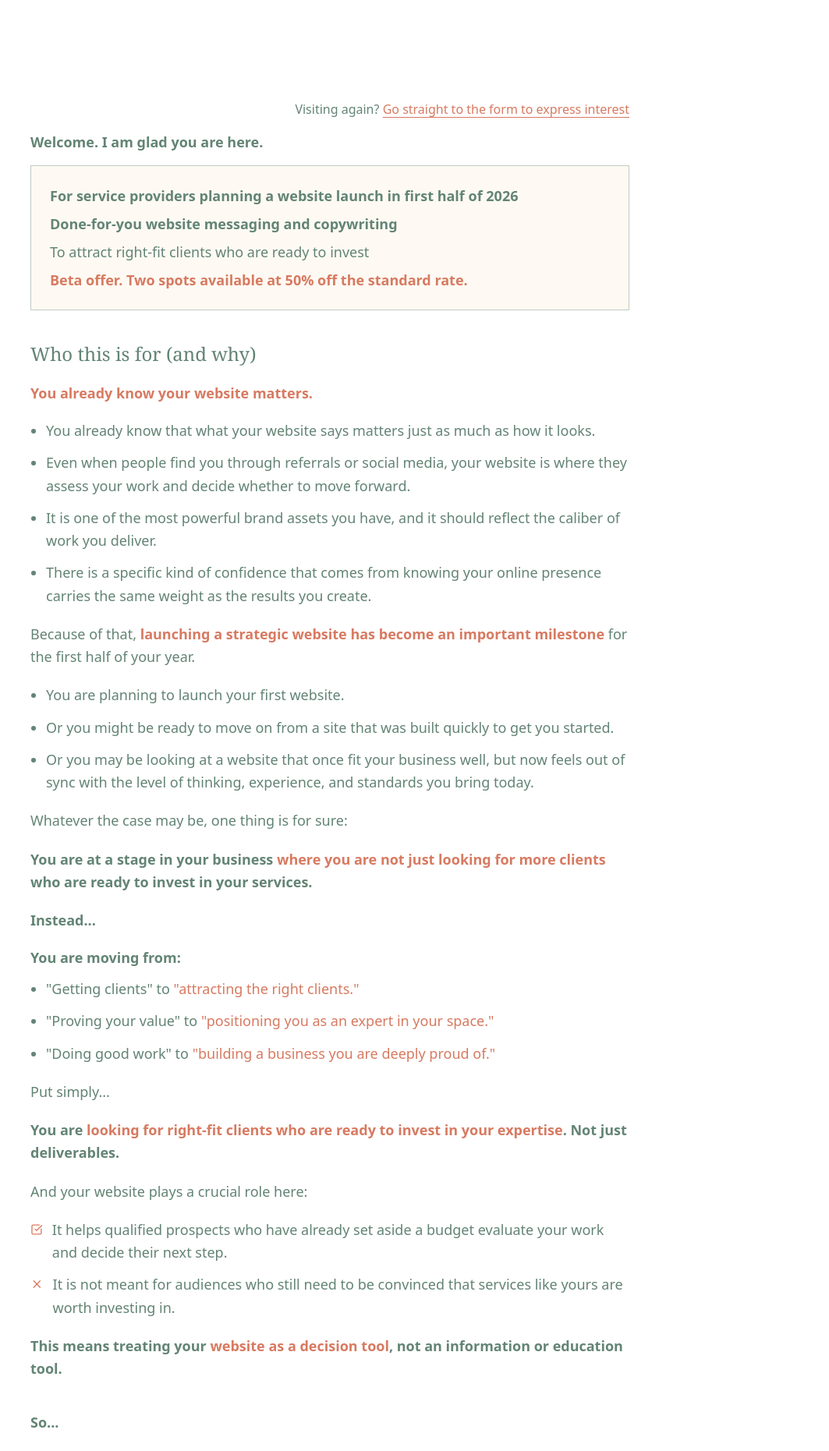
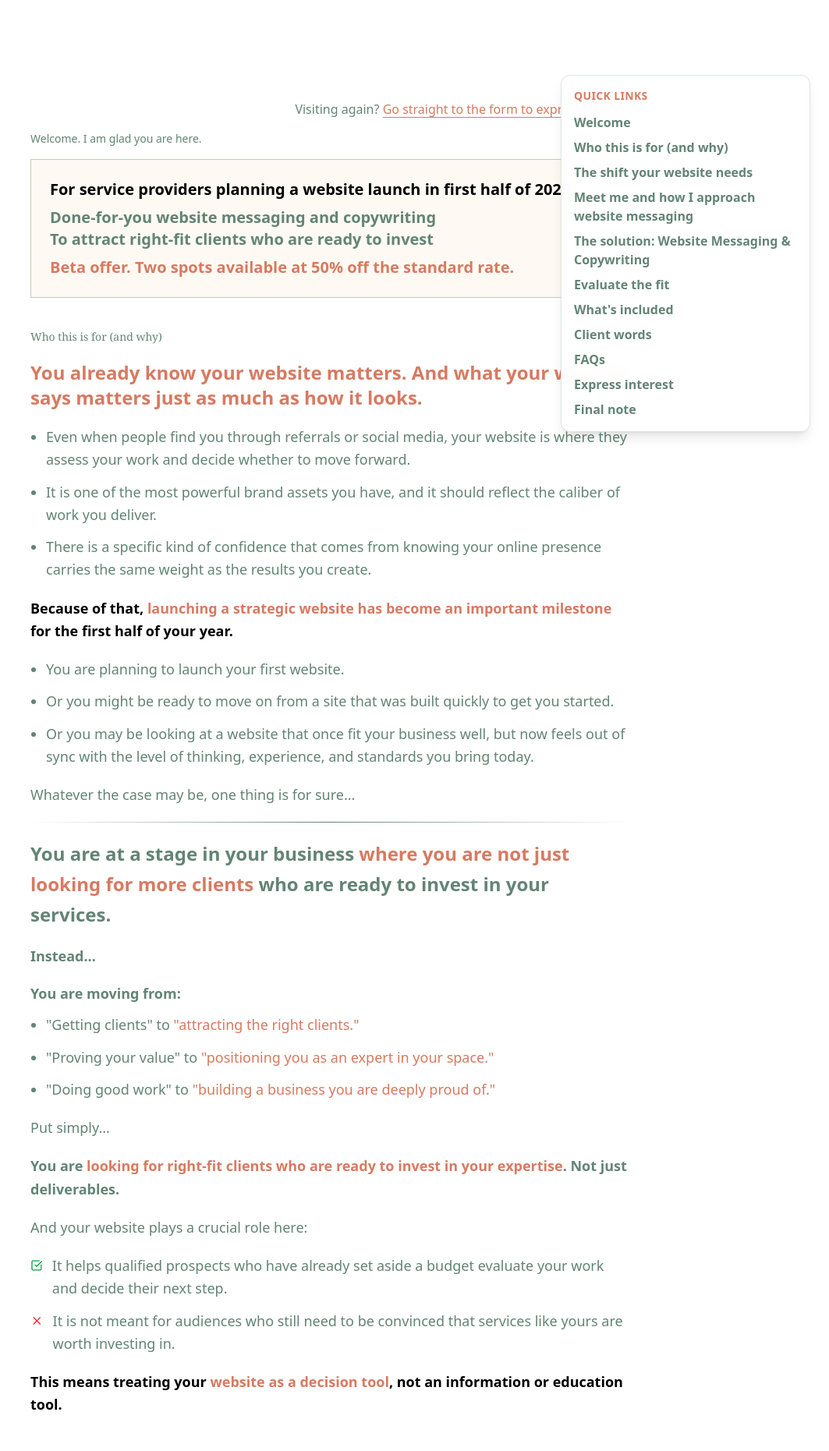
Before and after one commit to amitrverma/ruchika-website, a Next.js app: page /beta in a window 1280 px wide. Shown: the top 1861 px of the page at 78% size, without its empty margins (217-1280 px from the left). Built offline with nearby package versions, Linux system fonts and the light colour scheme.

Commit message:
enhncemnts based on the google doc and additon of portfolio link

```diff
--- a/src/app/beta/page.tsx
+++ b/src/app/beta/page.tsx
@@ -8,12 +8,14 @@ import FAQ from "../components/beta/FAQ";
 import FinalCTA from "../components/beta/FinalCTA";
 import BetaInterestForm from "../components/beta/BetaInterestForm";
 import FinalNote from "../components/beta/FinalNote";
+import TableOfContents from "../components/beta/TableOfContents";
 export default function BetaLandingPage() {
   const Divider = () => (
     <div className="w-full h-px bg-gradient-to-r from-transparent via-brandDark to-transparent" />
   );
   return (
     <main className="flex flex-col">
+      <TableOfContents />
       <BetaIntroSection />
       <Divider />
       <MeetPartner />
--- a/src/app/components/Navbar.tsx
+++ b/src/app/components/Navbar.tsx
@@ -11,6 +11,11 @@ const navLinks = [
   { href: "/about", label: "About" },
   { href: "/services", label: "Services" },
   { href: "/contact", label: "Contact" },
+  {
+    href: "https://ruchikacopysolutions.my.canva.site/portfolio-ruchika-copy-solutions",
+    label: "Portfolio",
+    external: true,
+  },
 ];
 
 export default function Navbar() {
@@ -44,7 +49,7 @@ export default function Navbar() {
                 Two spots - 50% off standard rate
               </span>
             </div>
-            <Link href="/beta" className="btn w-full md:w-auto">
+            <Link href="/beta" className="btn w-full md:w-auto" target="_blank" rel="noreferrer">
               SEE DETAILS
             </Link>
           </div>
@@ -69,6 +74,8 @@ export default function Navbar() {
             <Link
               key={link.href}
               href={link.href}
+              target={link.external ? "_blank" : undefined}
+              rel={link.external ? "noreferrer" : undefined}
               className="relative pb-1 after:content-[''] after:absolute after:left-0 after:bottom-0 after:h-[2px] after:w-0 after:bg-brandSecondary after:transition-all after:duration-300 hover:after:w-full hover:text-brandSecondary"
             >
               {link.label}
@@ -96,6 +103,8 @@ export default function Navbar() {
           <Link
             key={link.href}
             href={link.href}
+            target={link.external ? "_blank" : undefined}
+            rel={link.external ? "noreferrer" : undefined}
             className="block px-6 py-4 text-brandDark font-medium hover:bg-brandSecondary/10 hover:text-brandDark transition-colors"
             onClick={() => setOpen(false)}
           >
--- a/src/app/components/beta/BetaIntroSection.tsx
+++ b/src/app/components/beta/BetaIntroSection.tsx
@@ -23,39 +23,34 @@ export default function BetaIntroSection() {
               </button>
             </p>
 
-            <p className="text-base md:text-lg font-semibold">
+            <p id="welcome" className="text-xs md:text-sm">
               Welcome. I am glad you are here.
             </p>
 
-            <div className="border border-brandDark/40 bg-brandPrimary/60 p-6 space-y-2">
-              <p className="text-base md:text-lg font-semibold">
+            <div className="border  border-brandDark/40 bg-brandPrimary/60 p-6 space-y-2">
+              <p className="text-lg md:text-xl font-semibold text-black">
                 For service providers planning a website launch in first half of 2026
               </p>
-              <p className="text-base md:text-lg font-semibold text-brandDark">
-                Done-for-you website messaging and copywriting
-              </p>
-              <p className="text-base md:text-lg text-brandDark">
+              <p className="text-lg md:text-xl font-semibold text-brandDark">
+                Done-for-you website messaging and copywriting <br/>
                 To attract right-fit clients who are ready to invest
               </p>
-              <p className="text-base md:text-lg font-semibold text-brandSecondary">
+              <p className="text-lg md:text-xl font-semibold text-brandSecondary">
                 Beta offer. Two spots available at 50% off the standard rate.
               </p>
             </div>
           </div>
 
           <div className="space-y-5">
-            <h2 className="text-xl md:text-2xl font-serif text-brandDark">
+            <h2 id="who-this-is-for" className="text-xs md:text-sm font-serif text-brandDark">
               Who this is for (and why)
             </h2>
 
-            <p className="text-base md:text-lg font-semibold text-brandSecondary">
-              You already know your website matters.
+            <p className="text-xl md:text-2xl font-semibold text-brandSecondary">
+              You already know your website matters. And what your website says matters just as much as how it looks.
             </p>
 
             <ul className="list-disc pl-5 space-y-3 text-base md:text-lg leading-relaxed">
-              <li>
-                You already know that what your website says matters just as much as how it looks.
-              </li>
               <li>
                 Even when people find you through referrals or social media, your website is where
                 they assess your work and decide whether to move forward.
@@ -70,7 +65,7 @@ export default function BetaIntroSection() {
               </li>
             </ul>
 
-            <p className="text-base md:text-lg leading-relaxed">
+            <p className="text-base md:text-lg leading-relaxed text-black font-semibold">
               Because of that,{" "}
               <span className="text-brandSecondary font-semibold">
                 launching a strategic website has become an important milestone
@@ -88,10 +83,12 @@ export default function BetaIntroSection() {
             </ul>
 
             <p className="text-base md:text-lg leading-relaxed">
-              Whatever the case may be, one thing is for sure:
+              Whatever the case may be, one thing is for sure...
             </p>
 
-            <p className="text-base md:text-lg leading-relaxed font-semibold">
+            <div className="w-full h-px bg-gradient-to-r from-transparent via-brandDark to-transparent" />
+
+            <p id="shift-needs" className="text-xl md:text-2xl leading-relaxed font-semibold">
               You are at a stage in your business{" "}
               <span className="text-brandSecondary">
                 where you are not just looking for more clients
@@ -141,14 +138,14 @@ export default function BetaIntroSection() {
 
             <div className="space-y-3 text-base md:text-lg leading-relaxed">
               <div className="flex items-start gap-3">
-                <CheckSquare className="mt-1 h-5 w-5 text-brandSecondary" />
+                <CheckSquare className="mt-1 h-5 w-5 text-green-600" />
                 <p>
                   It helps qualified prospects who have already set aside a budget evaluate your work
                   and decide their next step.
                 </p>
               </div>
               <div className="flex items-start gap-3">
-                <X className="mt-1 h-5 w-5 text-brandSecondary" />
+                <X className="mt-1 h-5 w-5 text-red-500" />
                 <p>
                   It is not meant for audiences who still need to be convinced that services like
                   yours are worth investing in.
@@ -156,7 +153,7 @@ export default function BetaIntroSection() {
               </div>
             </div>
 
-            <p className="text-base md:text-lg leading-relaxed font-semibold">
+            <p className="text-base md:text-lg leading-relaxed font-semibold text-black">
               This means treating your{" "}
               <span className="text-brandSecondary">website as a decision tool</span>, not an
               information or education tool.
@@ -214,7 +211,7 @@ export default function BetaIntroSection() {
             </div>
 
             <p className="text-base md:text-lg leading-relaxed">
-              As a result, you begin receiving inquiries from right-fit clients who are ready to
+              As a result, <span className="font-semibold text-black">you begin receiving inquiries from right-fit clients</span> who are ready to
               invest in your experience and expertise.
             </p>
 
@@ -227,11 +224,11 @@ export default function BetaIntroSection() {
               <div className="space-y-3 text-base md:text-lg leading-relaxed">
                 <div className="flex items-start gap-3">
                   <CheckSquare className="mt-1 h-5 w-5 text-brandSecondary" />
-                  <p>To position themselves as the obvious choice in their space.</p>
+                  <p>To position themselves as the <span className="text-black font-semibold">obvious choice </span>in their space.</p>
                 </div>
                 <div className="flex items-start gap-3">
                   <CheckSquare className="mt-1 h-5 w-5 text-brandSecondary" />
-                  <p>To attract right-fit clients who are ready to invest.</p>
+                  <p>To attract <span className="text-black font-semibold">right-fit clients</span> who are ready to invest.</p>
                 </div>
               </div>
             </div>
--- a/src/app/components/beta/FinalCTA.tsx
+++ b/src/app/components/beta/FinalCTA.tsx
@@ -13,7 +13,7 @@ export default function FinalCTA() {
             If this resonates with where your business is:
           </p>
 
-          <p className="text-base md:text-lg leading-relaxed">
+          <p className="text-xl md:text-2xl leading-relaxed font-semibold">
             You are invited to join as a beta client for website messaging and
             copywriting.
           </p>
@@ -25,7 +25,7 @@ export default function FinalCTA() {
           <button
             type="button"
             onClick={openModal}
-            className="inline-flex items-center justify-center gap-2 px-7 py-3 font-semibold tracking-wide rounded-full text-white bg-brandSecondary hover:bg-brandDark shadow-md hover:shadow-lg transition-all duration-200 focus-visible:outline focus-visible:outline-2 focus-visible:outline-offset-2 focus-visible:outline-brandSecondary cursor-pointer"
+            className="inline-flex items-center justify-center gap-2 px-7 py-3 font-semibold tracking-wide rounded-full text-white bg-brandSecondary hover:bg-brandDark shadow-md hover:shadow-lg transition-all duration-200 focus-visible:outline focus-visible:outline-offset-2 focus-visible:outline-brandSecondary cursor-pointer"
           >
             CLICK HERE TO EXPRESS INTEREST IN THE BETA SPOT
           </button>
--- a/src/app/components/beta/FinalNote.tsx
+++ b/src/app/components/beta/FinalNote.tsx
@@ -6,8 +6,8 @@ export default function FinalNote() {
       <div className="container py-14 md:py-20 text-brandDark">
         <div className="max-w-3xl mx-auto space-y-6">
           <div className="flex items-center gap-2">
-            <Heart className="h-5 w-5 text-brandSecondary" />
-            <h2 className="text-2xl md:text-3xl font-serif">A final note</h2>
+            <Heart className="h-5 w-5 text-brandDark" />
+            <h2 className="text-2xl md:text-3xl font-serif text-brandSecondary">A final note</h2>
           </div>
 
           <p className="text-base md:text-lg leading-relaxed">
--- a/src/app/components/beta/OfferingIntro.tsx
+++ b/src/app/components/beta/OfferingIntro.tsx
@@ -15,7 +15,7 @@ export default function OfferingIntro() {
               className="h-auto w-auto"
               priority
             />
-            <p className="text-base md:text-lg font-semibold text-brandSecondary">
+            <p className="text-xl md:text-2xl font-semibold text-brandSecondary">
               Ruchika Copy Solutions: Website Messaging and Copywriting for Service Providers
             </p>
           </div>
--- /dev/null
+++ b/src/app/components/beta/TableOfContents.tsx
@@ -0,0 +1,61 @@
+"use client";
+
+import { useState } from "react";
+
+const tocItems = [
+  { label: "Welcome", href: "#welcome" },
+  { label: "Who this is for (and why)", href: "#who-this-is-for" },
+  { label: "The shift your website needs", href: "#shift-needs" },
+  {
+    label: "Meet me and how I approach website messaging",
+    href: "#meet-your-strategic-partner",
+  },
+  { label: "The solution: Website Messaging & Copywriting", href: "#introducing" },
+  { label: "Evaluate the fit", href: "#evaluate-fit" },
+  { label: "What's included", href: "#whats-included" },
+  { label: "Client words", href: "#testimonials" },
+  { label: "FAQs", href: "#faqs" },
+  { label: "Express interest", href: "#final-cta" },
+  { label: "Final note", href: "#final-note" },
+];
+
+export default function TableOfContents() {
+  const [open, setOpen] = useState(false);
+
+  return (
+    <aside className="fixed bottom-4 left-4 right-4 z-40 rounded-xl border border-brandDark/20 bg-white/95 p-4 text-brandDark shadow-lg backdrop-blur md:bottom-auto md:left-auto md:right-6 md:top-24 md:w-80">
+      <div className="flex items-center justify-between md:block">
+        <div className="text-sm font-semibold uppercase tracking-wide text-brandSecondary">
+          Quick Links
+        </div>
+        <button
+          type="button"
+          className="text-sm font-semibold text-brandSecondary md:hidden"
+          onClick={() => setOpen((prev) => !prev)}
+          aria-expanded={open}
+          aria-controls="beta-toc-list"
+        >
+          {open ? "Hide" : "Show"}
+        </button>
+      </div>
+      <ul
+        id="beta-toc-list"
+        className={`mt-3 space-y-2 text-sm md:text-base md:max-h-[55vh] md:overflow-y-auto ${
+          open ? "block max-h-[55vh] overflow-y-auto" : "hidden"
+        } md:block`}
+      >
+        {tocItems.map((item) => (
+          <li key={item.label}>
+            <a
+              href={item.href}
+              className="font-semibold text-brandDark hover:text-brandSecondary"
+              onClick={() => setOpen(false)}
+            >
+              {item.label}
+            </a>
+          </li>
+        ))}
+      </ul>
+    </aside>
+  );
+}
--- a/src/app/components/beta/Testimonials.tsx
+++ b/src/app/components/beta/Testimonials.tsx
@@ -5,7 +5,7 @@ export default function Testimonials() {
     <section id="testimonials" className="bg-white">
       <div className="container py-14 md:py-20 text-brandDark">
         <div className="max-w-3xl mx-auto space-y-8">
-          <h2 className="text-xl md:text-2xl font-serif">
+          <h2 className="text-xl md:text-2xl font-serif text-brandSecondary">
             What past clients have said about working together
           </h2>
 
@@ -23,7 +23,7 @@ export default function Testimonials() {
                     alt="Tanishq Jha"
                     fill
                     sizes="160px"
-                    className="object-cover"
+                    className="object-cover object-[center_15%]"
                   />
                 </div>
                 <div className="p-5 space-y-3">
--- a/src/app/components/beta/WhatsIncluded.tsx
+++ b/src/app/components/beta/WhatsIncluded.tsx
@@ -19,7 +19,7 @@ export default function WhatsIncluded() {
                 If this resonates with where your business is...
                 </p>
               </div>
-              <p className="text-base md:text-lg text-brandSecondary font-semibold">
+              <p className="text-xl md:text-2xl text-brandSecondary font-semibold">
                 You&apos;re invited to join as a beta client for website messaging and copywriting.
               </p>
               <p className="text-base md:text-lg">
@@ -160,7 +160,7 @@ export default function WhatsIncluded() {
             <button
               type="button"
               onClick={openModal}
-              className="block text-base md:text-lg font-semibold text-brandSecondary underline underline-offset-4 cursor-pointer"
+              className="block text-lg md:text-xl font-semibold text-brandSecondary underline underline-offset-4 cursor-pointer"
             >
               CLICK HERE TO FILL THE FORM AND EXPRESS INTEREST IN THE BETA SPOT
             </button>
```
Also changed, not shown: src/app/components/beta/EvaluateFit.tsx (+27 -33 lines), src/app/components/beta/FAQ.tsx (+3 -32 lines), src/app/components/beta/MeetPartner.tsx (+12 -7 lines).
